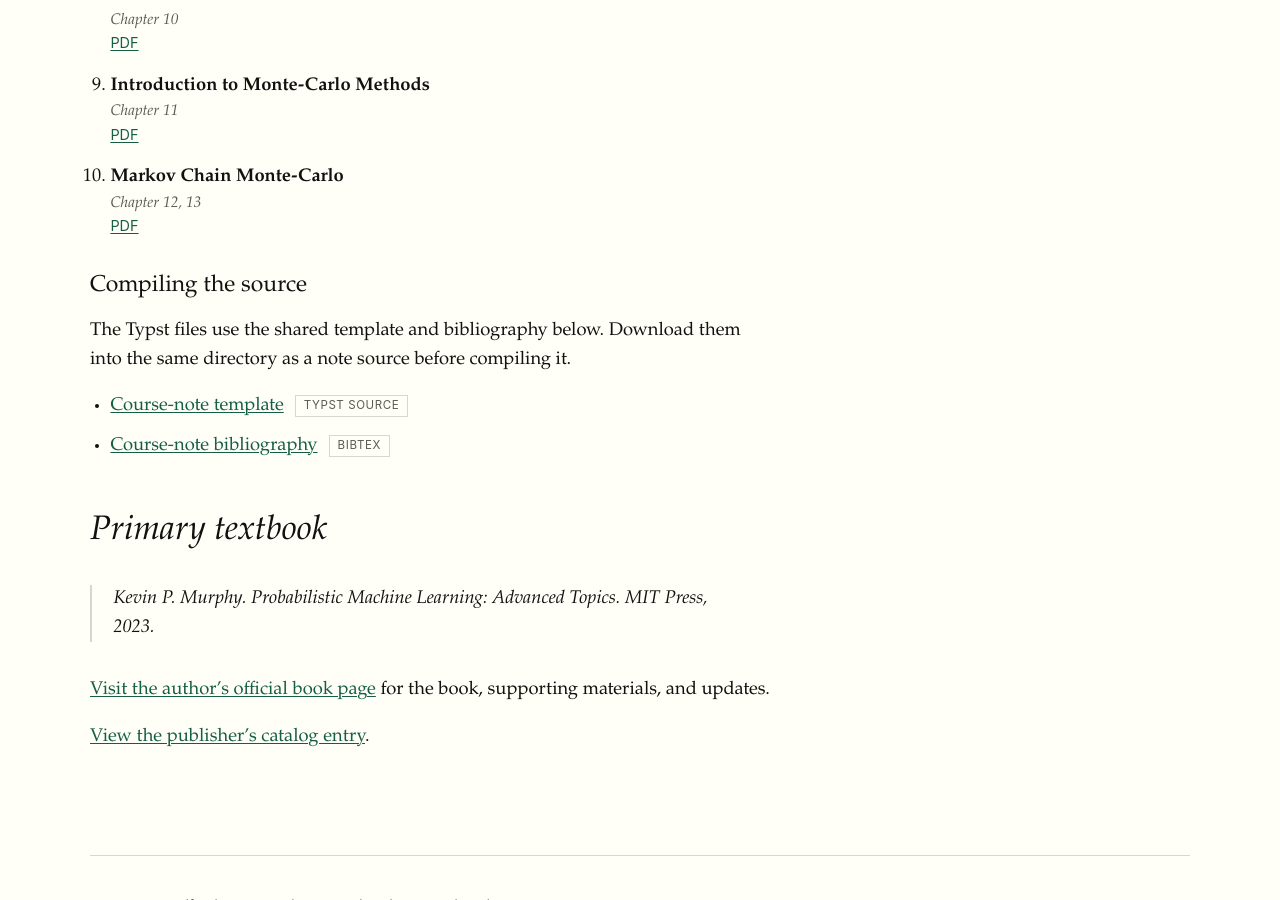
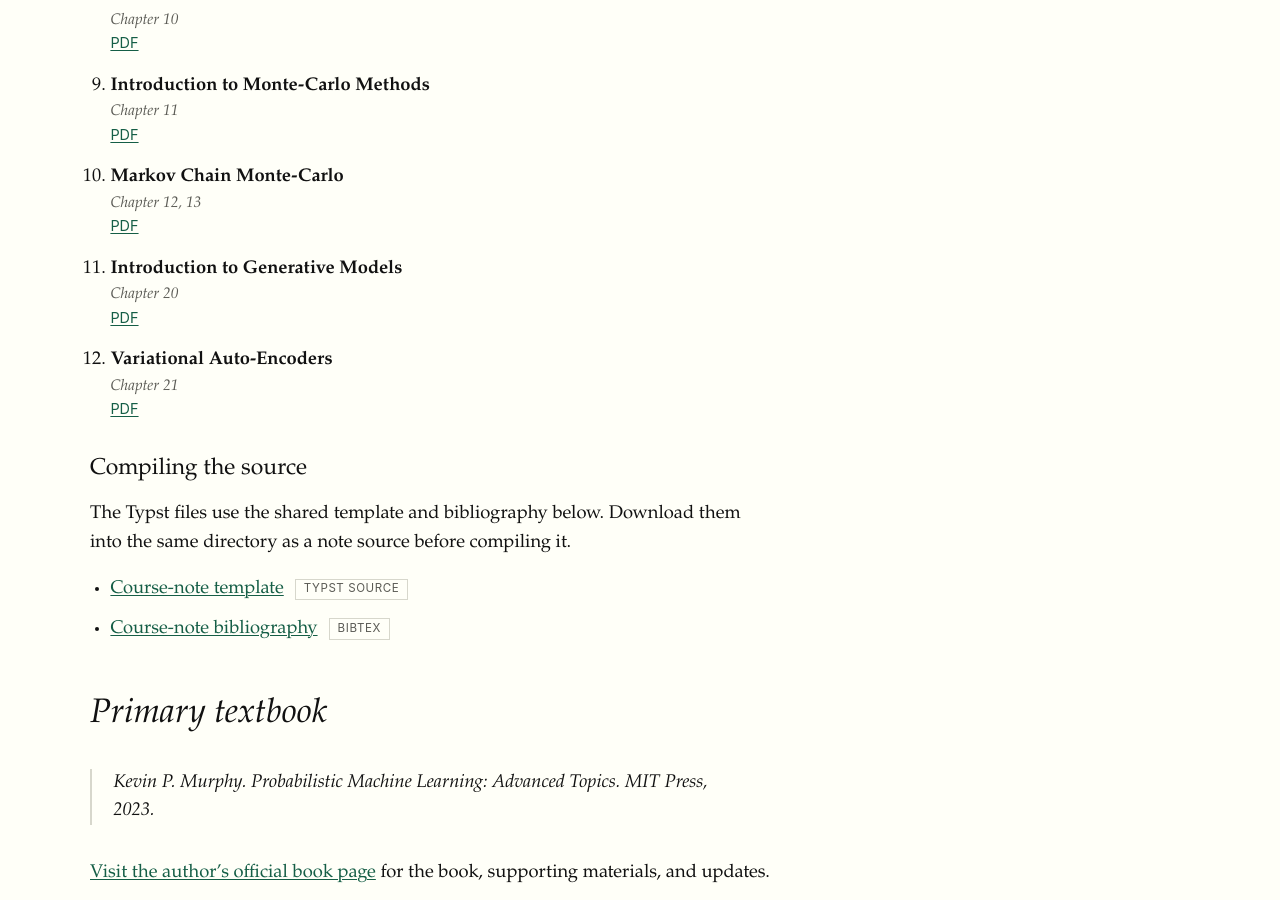
Before and after one commit to CSC5666/Fall2026, a Jekyll site: the page built from resources.md, in a window 1280 px wide and 900 px high, scrolled down 1340 px. Built offline with Jekyll 4.4.1, drawn with Linux system fonts in a browser that asks for light colours.

Commit message:
Added intro to generative models and VAE

```diff
--- a/_data/resources.yml
+++ b/_data/resources.yml
@@ -67,6 +67,18 @@ readings:
       - label: PDF
         url: /assets/files/08-MCMC.pdf
 
+  - title: Introduction to Generative Models
+    chapters: Chapter 20
+    materials:
+      - label: PDF
+        url: /assets/files/09-Introduction-Generative-Models.pdf
+
+  - title: Variational Auto-Encoders
+    chapters: Chapter 21
+    materials:
+      - label: PDF
+        url: https://arxiv.org/pdf/1312.6114
+
 
 
 source_support:
```
Also changed, not shown: assets/files/Figures/textbook-flow-cytometry-structure.png (added), assets/files/Figures/textbook-inception-vs-fid.png (added), assets/files/Figures/textbook-kde-parzen.png (added), assets/files/Figures/textbook-latent-arithmetic.png (added), assets/files/Figures/textbook-latent-interp-mnist.png (added), assets/files/Figures/textbook-text-to-image.png (added), 2 other files.
